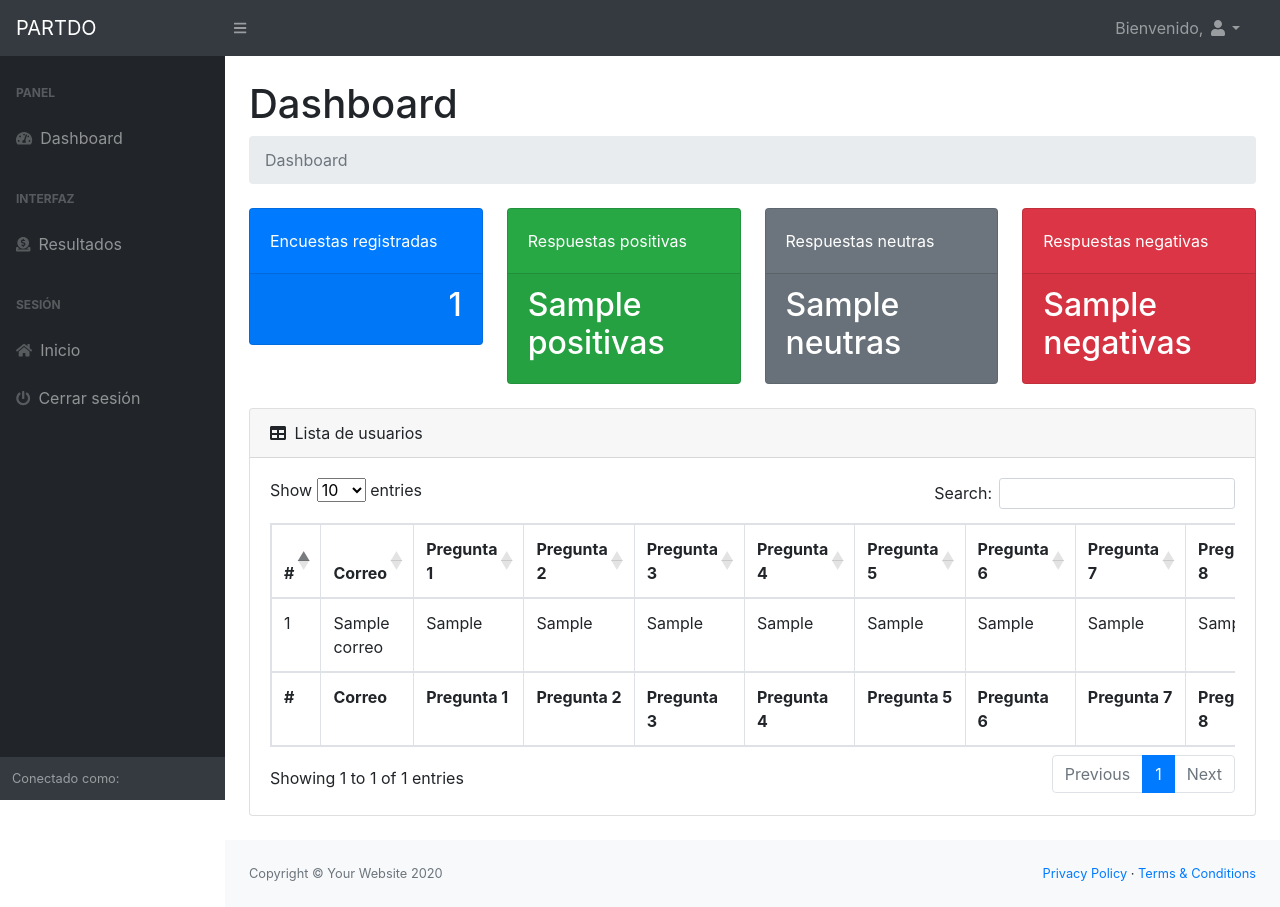
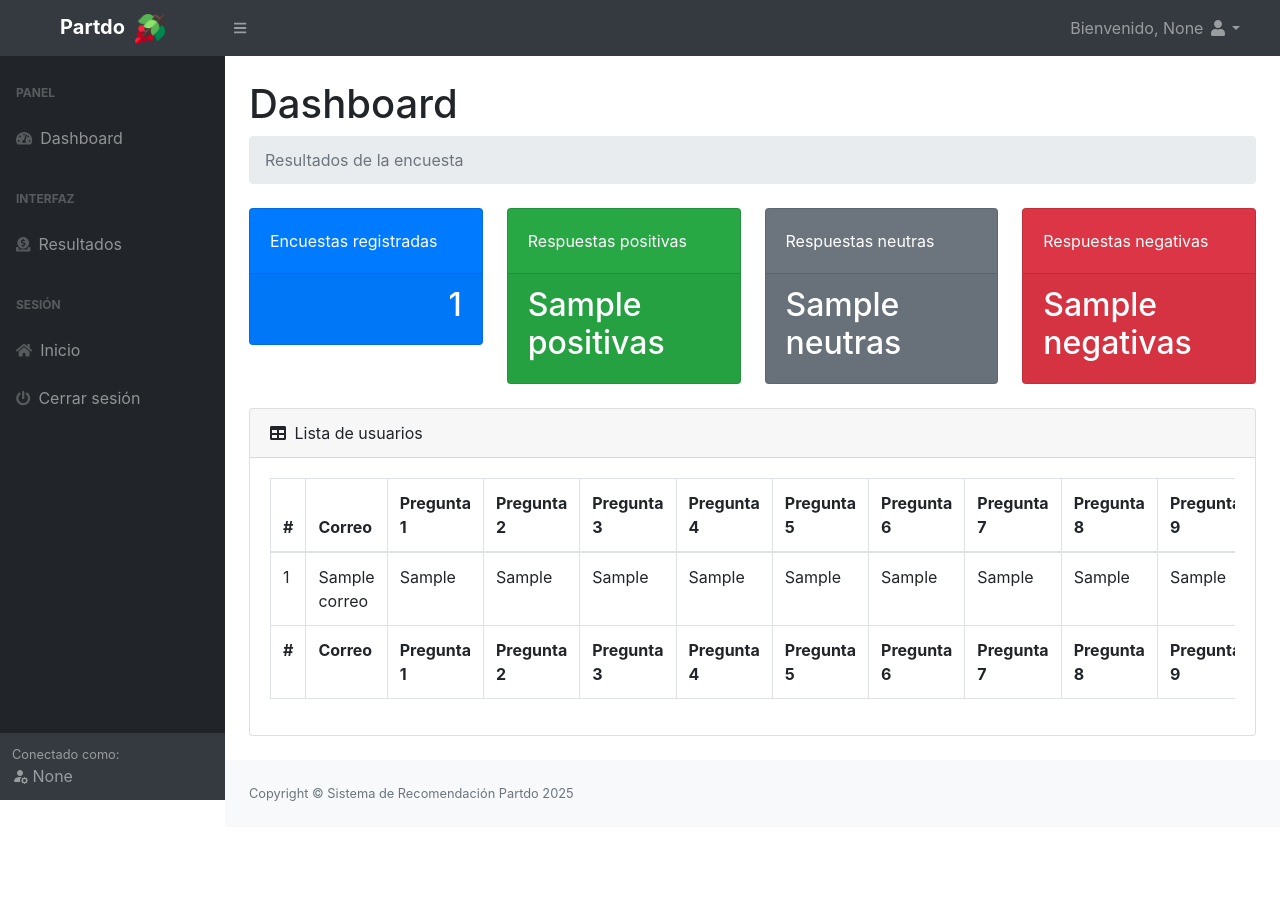
Before and after one commit to BrianPacherrez/Sistema-Recomendacion-Partdo-v2, a Flask app: template templates/dashboard.html in a window 1280 px wide. After the commit the page ends 801 px from the top, so only its background shows below. Run offline with Flask 3, Linux system fonts and the light colour scheme; the template is opened without the code that fills it: most values are stand-ins (such as "Sample title", 1, 10 or a date in 2020); some libraries are stand-ins or nearby versions.

Commit message:
Update dashboard.html

```diff
--- a/templates/dashboard.html
+++ b/templates/dashboard.html
@@ -5,34 +5,26 @@
     <meta charset="utf-8" />
     <meta http-equiv="X-UA-Compatible" content="IE=edge" />
     <meta name="viewport" content="width=device-width, initial-scale=1, shrink-to-fit=no" />
-    <title>DASHBOARD</title>
+    <title>Dashboard</title>
     <link href="{{ url_for('static', filename='css/style_dashboard.css') }}" rel="stylesheet" />
-    <!-- <link href="/static/css/style_dashboard.css" rel="stylesheet" /> -->
-    <link href="https://cdn.datatables.net/1.10.20/css/dataTables.bootstrap4.min.css" rel="stylesheet"
-        crossorigin="anonymous" />
-    <script src="https://cdnjs.cloudflare.com/ajax/libs/font-awesome/5.15.1/js/all.min.js" crossorigin="anonymous">
-    </script>
-
-
+    <link rel="stylesheet" href="https://cdn.jsdelivr.net/npm/bootstrap-icons@1.11.3/font/bootstrap-icons.min.css">
+    <link href="https://cdn.datatables.net/1.10.20/css/dataTables.bootstrap4.min.css" rel="stylesheet" crossorigin="anonymous" />
+    <script src="https://cdnjs.cloudflare.com/ajax/libs/font-awesome/5.15.1/js/all.min.js" crossorigin="anonymous"></script>
 </head>
 
 <body class="sb-nav-fixed">
     <nav class="sb-topnav navbar navbar-expand navbar-dark bg-dark">
-        <a class="navbar-brand" href="index.html">PARTDO</a>
+        <a class="navbar-brand text-center font-weight-bolder" href="{{ url_for('index') }}">Partdo<img src="{{ url_for('static', filename='images/icono.png') }}"
+            alt="Partdo"
+            style="margin-left: 10px; width: 30px;"></a>
         <button class="btn btn-link btn-sm order-1 order-lg-0" id="sidebarToggle" href="#"><i
             class="fas fa-bars"></i></button>
         <ul class="navbar-nav ml-auto mr-0 mr-md-3 my-2 my-md-0">
             <li class="nav-item dropdown">
                 <a class="nav-link dropdown-toggle" id="userDropdown" href="#" role="button" data-toggle="dropdown"
                     aria-haspopup="true" aria-expanded="false">
-                Bienvenido, <?php echo $usuario ?>
+                Bienvenido, {{ session.get('usuario') }}
                 <i class="fas fa-user fa-fw"></i></a>
-                <div class="dropdown-menu dropdown-menu-right" aria-labelledby="userDropdown">
-                    <a class="dropdown-item" href="#">Configuración</a>
-                <div class="dropdown-divider">
-                </div>
-                    <a class="dropdown-item" href="/Views/login/logout.php">Salir</a>
-                </div>
             </li>
         </ul>
     </nav>
@@ -42,27 +34,24 @@
                 <div class="sb-sidenav-menu">
                     <div class="nav">
                         <div class="sb-sidenav-menu-heading">Panel</div>
-                        <a class="nav-link" href="#">
+                        <a class="nav-link" href="{{ url_for('dashboard') }}">
                             <div class="sb-nav-link-icon"><i class="fas fa-tachometer-alt"></i></div>
                             Dashboard
                         </a>
 
-                        <?php if ($tipo_usuario == 1) { ?>
-
                         <div class="sb-sidenav-menu-heading">Interfaz</div>
 
-                        <a class="nav-link" href="index.html">
+                        <a class="nav-link" href="{{ url_for('resultados') }}">
                             <div class="sb-nav-link-icon"><i class="fas fa-donate"></i></div>
                             Resultados
                         </a>
-                        <?php } ?>
 
                         <div class="sb-sidenav-menu-heading">Sesión</div>
-                        <a class="nav-link" href="../../index.php">
+                        <a class="nav-link" href="{{ url_for('index') }}">
                             <div class="sb-nav-link-icon"><i class="fa fa-home"></i></div>
                             Inicio
                         </a>
-                        <a class="nav-link" href="/Views/login/logout.php">
+                        <a class="nav-link" href="{{ url_for('logout') }}">
                             <div class="sb-nav-link-icon"><i class="fas fa-power-off"></i></div>
                             Cerrar sesión
                         </a>
@@ -70,7 +59,7 @@
                 </div>
                 <div class="sb-sidenav-footer">
                     <div class="small">Conectado como:</div>
-                    <?php echo $rol ?>
+                    <i class="bi bi-person-fill-gear"></i> {{ session.get('usuario') }}
                 </div>
             </nav>
         </div>
@@ -80,7 +69,7 @@
                 <div class="container-fluid">
                     <h1 class="mt-4">Dashboard</h1>
                     <ol class="breadcrumb mb-4">
-                        <li class="breadcrumb-item active">Dashboard</li>
+                        <li class="breadcrumb-item active">Resultados de la encuesta</li>
                     </ol>
                     <div class="row">
                         <div class="col-xl-3 col-md-6">
@@ -203,12 +192,7 @@
             <footer class="py-4 bg-light mt-auto">
                 <div class="container-fluid">
                     <div class="d-flex align-items-center justify-content-between small">
-                        <div class="text-muted">Copyright &copy; Your Website 2020</div>
-                        <div>
-                        <a href="#">Privacy Policy</a>
-                        &middot;
-                        <a href="#">Terms &amp; Conditions</a>
-                        </div>
+                        <div class="text-muted">Copyright &copy; Sistema de Recomendación Partdo 2025</div>
                     </div>
                 </div>
             </footer>
@@ -218,16 +202,11 @@
     <script src="https://code.jquery.com/jquery-3.5.1.slim.min.js" crossorigin="anonymous"></script>
     <script src="https://cdn.jsdelivr.net/npm/bootstrap@4.5.3/dist/js/bootstrap.bundle.min.js" crossorigin="anonymous"></script>
 
-    <script src="{{ url_for('static', filename='/js/scripts.js') }}"></script>
-
-    <script src="https://cdnjs.cloudflare.com/ajax/libs/Chart.js/2.8.0/Chart.min.js" crossorigin="anonymous"></script>
+    <script src="{{ url_for('static', filename='/Views/dashboard/js/scripts.js') }}"></script>
 
     <script src="https://cdn.datatables.net/1.10.20/js/jquery.dataTables.min.js" crossorigin="anonymous"></script>
     <script src="https://cdn.datatables.net/1.10.20/js/dataTables.bootstrap4.min.js" crossorigin="anonymous"></script>
 
-    <script src="{{ url_for('static', filename='/js/datatables-demo.js') }}"></script>
-
-
 </body>
 
 </html>
```
